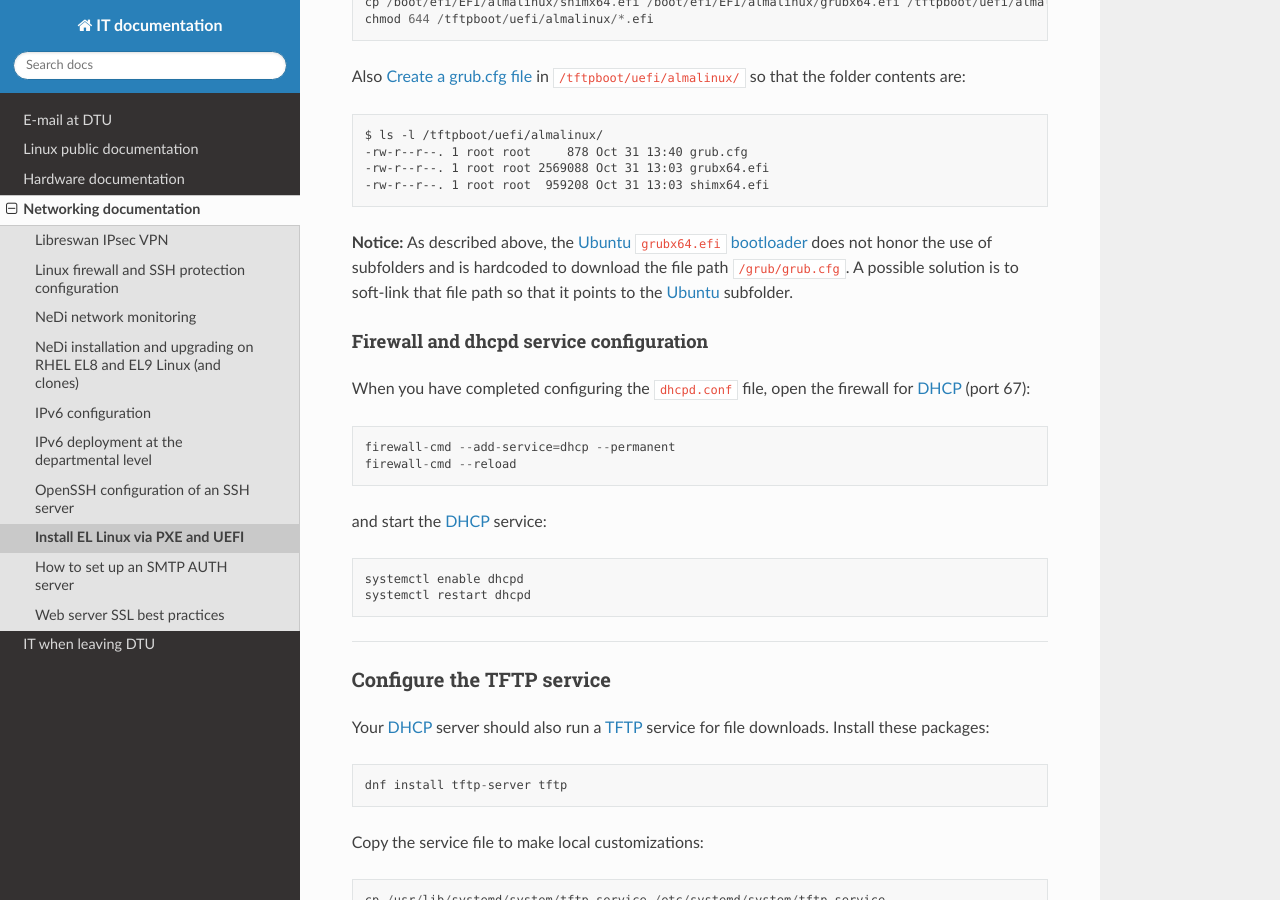
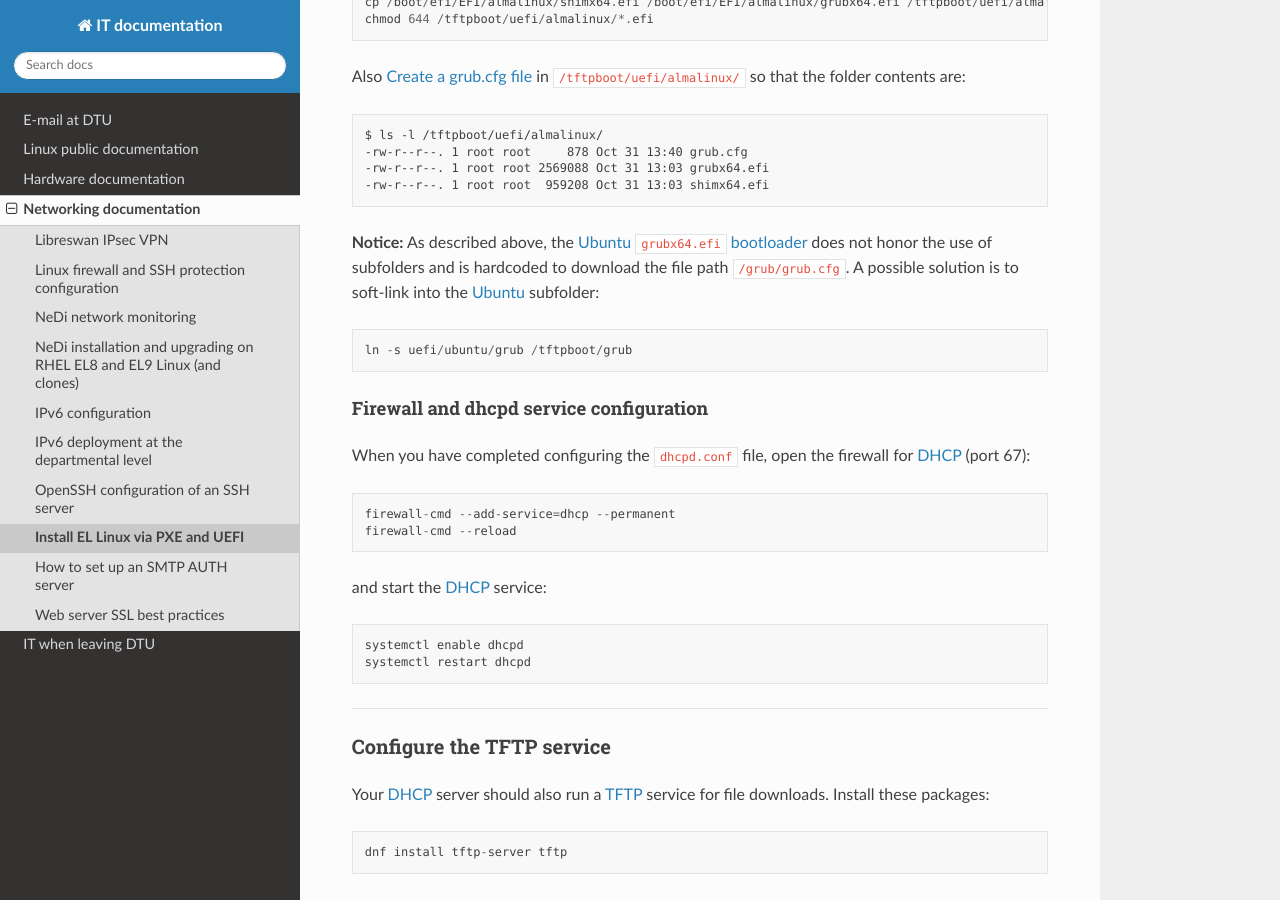
Before and after one commit to OleHolmNielsen/ITwiki, a Sphinx documentation site: the page built from docs/PXE_and_UEFI.rst, in a window 1280 px wide and 900 px high, scrolled down 10663 px. Built offline with Sphinx 7.4.7 and the Read the Docs theme 3.1.0, drawn with Linux system fonts in a browser that asks for light colours.

Commit message:
Ubuntu subfolder

```diff
--- a/docs/PXE_and_UEFI.rst
+++ b/docs/PXE_and_UEFI.rst
@@ -523,7 +523,9 @@ Also :ref:`create_grub.cfg` in ``/tftpboot/uefi/almalinux/`` so that the folder
 **Notice:**
 As described above, the Ubuntu_ ``grubx64.efi`` bootloader_ does not honor the use of subfolders
 and is hardcoded to download the file path ``/grub/grub.cfg``.
-A possible solution is to soft-link that file path so that it points to the Ubuntu_ subfolder.
+A possible solution is to soft-link into the Ubuntu_ subfolder::
+
+  ln -s uefi/ubuntu/grub /tftpboot/grub
 
 .. _vmlinuz: https://en.wikipedia.org/wiki/Vmlinux
 
```
